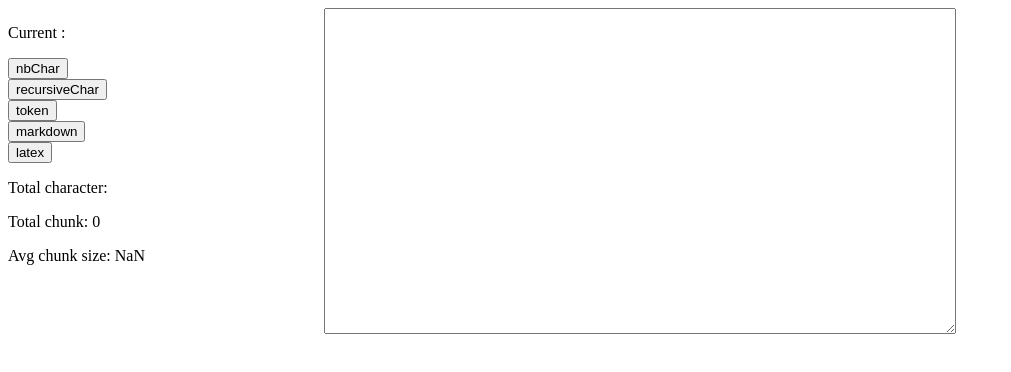
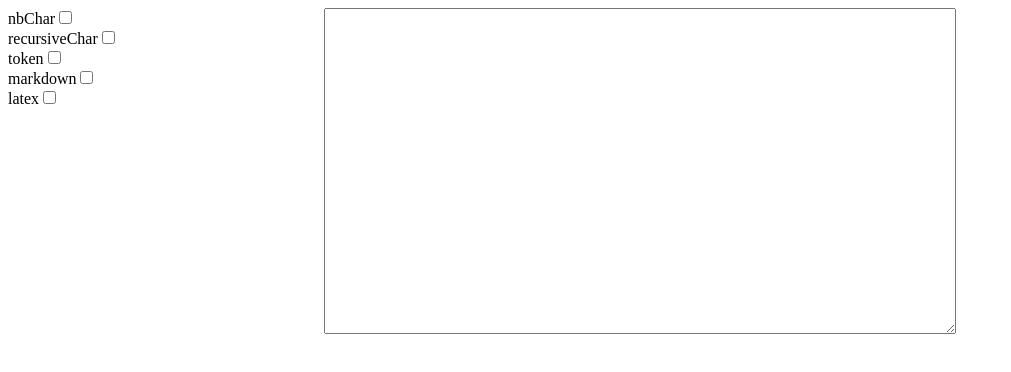
Before and after one commit to CookieGigi/ChunkComparer, a React app: page / in a window 1280 px wide. Shown: the top 372 px of the page, without its empty margins (0-1011 px from the left). Built offline with nearby package versions, Linux system fonts and the light colour scheme; the HTML template or start-up script is replaced by a standard one.

Commit message:
feat : Visualize several chunking depending on configs selected

```diff
--- a/src/App.tsx
+++ b/src/App.tsx
@@ -1,13 +1,16 @@
-import { useCallback, useEffect, useState } from "react";
+import { useState } from "react";
 import "./App.css";
-import ChunkedTextVisualizer from "./components/ChunkedTextVisualizer";
 import ChunkerSelector from "./components/ChunkerSelector";
-import { configs } from "./provider/providerConfig";
-import type { Chunk } from "./types/Chunk";
+import VisualizersPanel from "./components/VisualizersPanel";
+import type { ChunkerConfig } from "./provider/providerConfig";
 
 const App = () => {
-	const [chunks, setChunks] = useState<Chunk[]>([]);
-	const [chunker, setChunker] = useState<string>();
+	const [chunkerConfigs, setChunkerConfigs] = useState<
+		| {
+				[key: string]: ChunkerConfig;
+		  }
+		| undefined
+	>();
 	const [text, setText] = useState<string>();
 
 	const onChange: React.ChangeEventHandler<HTMLTextAreaElement> = (
@@ -17,45 +20,19 @@ const App = () => {
 		setText(text);
 	};
 
-	const computeChunk = useCallback(
-		(text: string | undefined, chunker: string | undefined) => {
-			if (text === undefined) return;
-			if (chunker === undefined) return;
-			if (configs[chunker] === undefined) return;
-
-			configs[chunker]
-				.InstantiateChunker()
-				.splitChunks(text)
-				.then((chunks) => setChunks(chunks));
-		},
-		[],
-	);
-
-	useEffect(() => {
-		computeChunk(text, chunker);
-	}, [chunker, text, computeChunk]);
-
 	return (
 		<div className="layoutContainer">
 			<div className="sideContainer">
 				<ChunkerSelector
-					current={chunker}
-					setChunker={setChunker}
+					setChunkerConfigs={setChunkerConfigs}
 				></ChunkerSelector>
-				<div>
-					<p>Total character: {text?.length}</p>
-					<p>Total chunk: {chunks.length}</p>
-					<p>
-						Avg chunk size:{" "}
-						{(
-							chunks.reduce((a, b) => a + b.text.length, 0) / chunks.length
-						).toFixed(1)}
-					</p>
-				</div>
 			</div>
 			<div className="mainContainer">
 				<textarea className="textContainer" onChange={onChange}></textarea>
-				<ChunkedTextVisualizer chunks={chunks}></ChunkedTextVisualizer>
+				<VisualizersPanel
+					text={text}
+					chunkerConfigs={chunkerConfigs}
+				></VisualizersPanel>
 			</div>
 		</div>
 	);
--- a/src/components/ChunkerSelector.tsx
+++ b/src/components/ChunkerSelector.tsx
@@ -1,21 +1,49 @@
-import { configs } from "../provider/providerConfig";
+import { useEffect, useState } from "react";
+import { type ChunkerConfig, configs } from "../provider/providerConfig";
 
 export default function ChunkerSelector({
-	current,
-	setChunker,
+	setChunkerConfigs,
 }: {
-	current: string | undefined;
-	setChunker: React.Dispatch<React.SetStateAction<string | undefined>>;
+	setChunkerConfigs: React.Dispatch<
+		React.SetStateAction<{ [key: string]: ChunkerConfig } | undefined>
+	>;
 }) {
+	const configList = Object.entries(configs).map(([id, _value]) => ({
+		id: id,
+		checked: false,
+	}));
+	const [configsCheck, setConfigCheck] =
+		useState<{ id: string; checked: boolean }[]>(configList);
+
+	const handleChange = (id: string) => {
+		setConfigCheck((prev) =>
+			prev.map((item) =>
+				item.id === id ? { ...item, checked: !item.checked } : item,
+			),
+		);
+	};
+
+	useEffect(() => {
+		const res: { [key: string]: ChunkerConfig } = {};
+		for (const item of configsCheck) {
+			if (item.checked) {
+				res[item.id] = configs[item.id];
+			}
+		}
+		setChunkerConfigs(res);
+	}, [configsCheck, setChunkerConfigs]);
+
 	return (
 		<div>
-			<p>Current : {current}</p>
-
-			{Object.entries(configs).map(([key, _value]) => (
-				<div key={key}>
-					<button type="button" onClick={() => setChunker(key)}>
-						{key}
-					</button>
+			{configsCheck.map((config) => (
+				<div key={config.id}>
+					<label htmlFor={config.id}>{config.id}</label>
+					<input
+						id={config.id}
+						type="checkbox"
+						checked={config.checked}
+						onChange={() => handleChange(config.id)}
+					/>
 				</div>
 			))}
 		</div>
--- /dev/null
+++ b/src/components/VisualizerCard.tsx
@@ -0,0 +1,54 @@
+import { useCallback, useEffect, useState } from "react";
+import type { ChunkerConfig } from "../provider/providerConfig";
+import type { Chunk } from "../types/Chunk";
+import ChunkedTextVisualizer from "./ChunkedTextVisualizer";
+
+export default function VisualizerCard({
+	text,
+	chunkerConfig,
+	title,
+}: {
+	text: string | undefined;
+	chunkerConfig: ChunkerConfig;
+	title: string | undefined;
+}) {
+	const [chunks, setChunks] = useState<Chunk[]>([]);
+
+	const computeChunk = useCallback(
+		(text: string | undefined, chunkerConfig: ChunkerConfig | undefined) => {
+			if (text === undefined) return;
+			if (chunkerConfig === undefined) return;
+
+			chunkerConfig
+				.InstantiateChunker()
+				.splitChunks(text)
+				.then((chunks) => setChunks(chunks));
+		},
+		[],
+	);
+
+	useEffect(() => {
+		computeChunk(text, chunkerConfig);
+	}, [chunkerConfig, text, computeChunk]);
+
+	return (
+		<div className="card">
+			<div className="card-header">
+				<span>{title}</span>
+			</div>
+			<div className="card-body">
+				<ChunkedTextVisualizer chunks={chunks}></ChunkedTextVisualizer>
+			</div>
+			<div className="card-footer">
+				<p>Total character: {text?.length}</p>
+				<p>Total chunk: {chunks.length}</p>
+				<p>
+					Avg chunk size:{" "}
+					{(
+						chunks.reduce((a, b) => a + b.text.length, 0) / chunks.length
+					).toFixed(1)}
+				</p>
+			</div>
+		</div>
+	);
+}
--- /dev/null
+++ b/src/components/VisualizersPanel.tsx
@@ -0,0 +1,24 @@
+import type { ChunkerConfig } from "../provider/providerConfig";
+import VisualizerCard from "./VisualizerCard";
+
+export default function VisualizersPanel({
+	text,
+	chunkerConfigs,
+}: {
+	text: string | undefined;
+	chunkerConfigs: { [key: string]: ChunkerConfig } | undefined;
+}) {
+	return (
+		<div className="visualizerPanelContainer">
+			{Object.entries(chunkerConfigs ?? {}).map(([key, value]) => (
+				<div key={key}>
+					<VisualizerCard
+						text={text}
+						chunkerConfig={value}
+						title={key}
+					></VisualizerCard>
+				</div>
+			))}
+		</div>
+	);
+}
```
